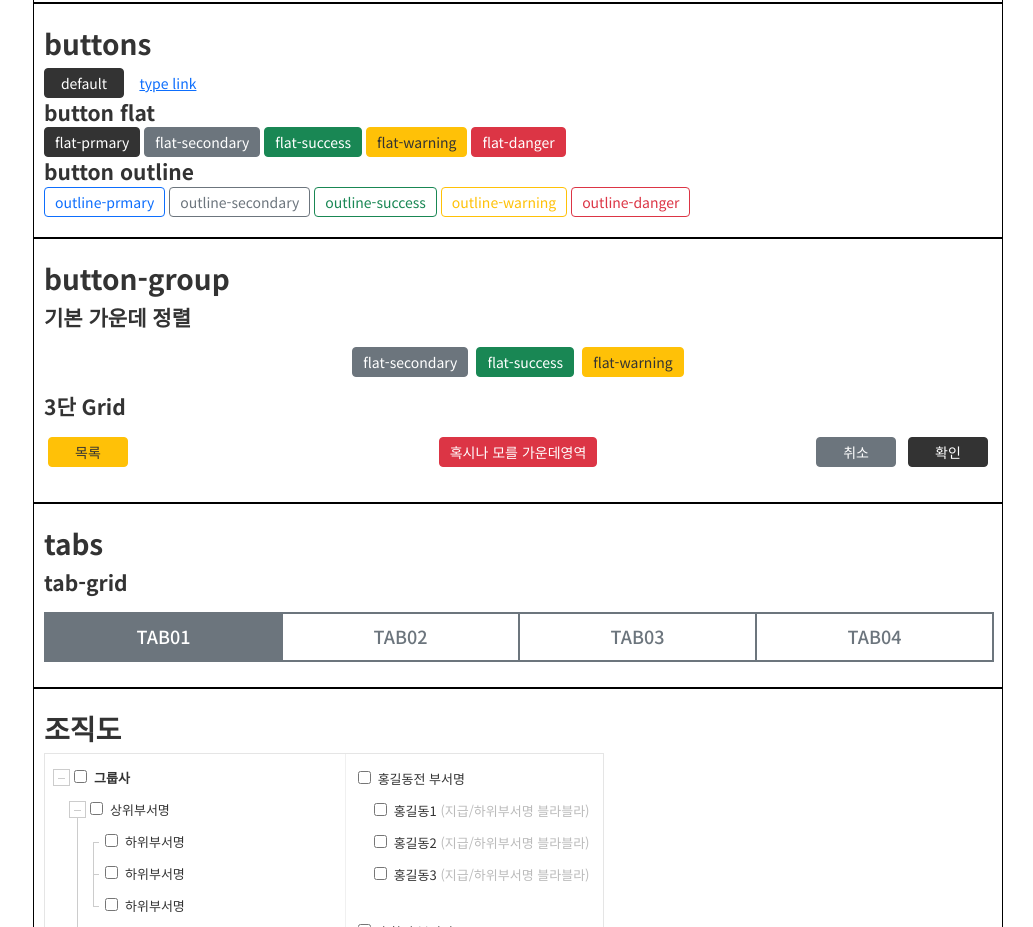
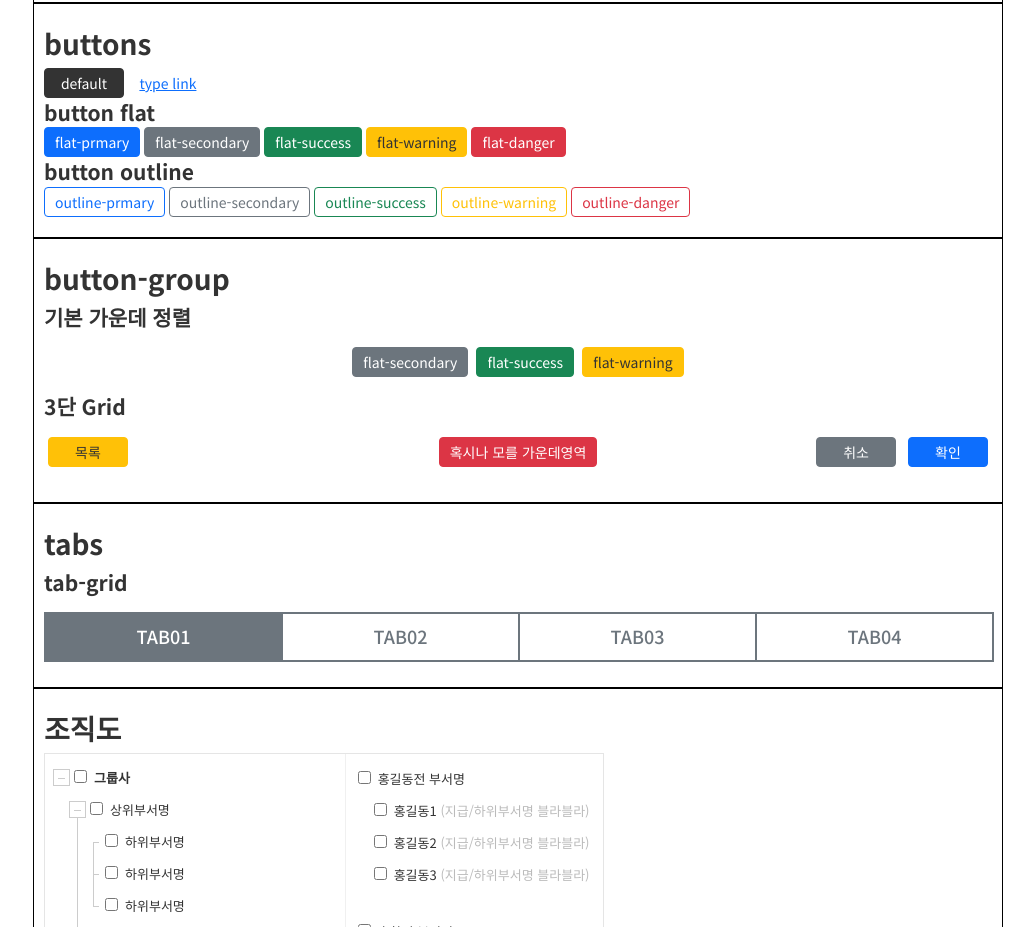
Before and after one commit to 6feetsong/kongkongkong, a website: page index.html in a window 1280 px wide. Shown: the part 2556-3483 px from the top of the page, without its empty margins (247-1280 px from the left). Drawn offline with Linux system fonts and the light colour scheme.

Commit message:
오타수정

```diff
--- a/index.html
+++ b/index.html
@@ -568,7 +568,7 @@ $(".datepicker").flatpickr(defaultOption);</code>
             <button class="button" type="button">default</button>
             <button class="button button--type-link" type="button">type link</button>
             <h2>button flat</h2>
-            <button type="button" class="button button--flat-prmary">flat-prmary</button>
+            <button type="button" class="button button--flat-primary">flat-prmary</button>
             <button type="button" class="button button--flat-secondary">flat-secondary</button>
             <button type="button" class="button button--flat-success">flat-success</button>
             <button type="button" class="button button--flat-warning">flat-warning</button>
@@ -609,7 +609,7 @@ $(".datepicker").flatpickr(defaultOption);</code>
               </div>
               <div class="button-group--position-right">
                 <button type="button" class="button button--flat-secondary">취소</button>
-                <button type="button" class="button button--flat-prmary">확인</button>
+                <button type="button" class="button button--flat-primary">확인</button>
               </div>
             </div>
 
@@ -1039,7 +1039,7 @@ $(".datepicker").flatpickr(defaultOption);</code>
       <footer class="layer-footer">
         <div class="button-group">
           <button type="button" class="button button--flat-warning" data-layerBtnClose>닫기</button>
-          <button type="button" class="button button--flat-prmary">확인</button>
+          <button type="button" class="button button--flat-primary">확인</button>
         </div>
 
       </footer>
```
